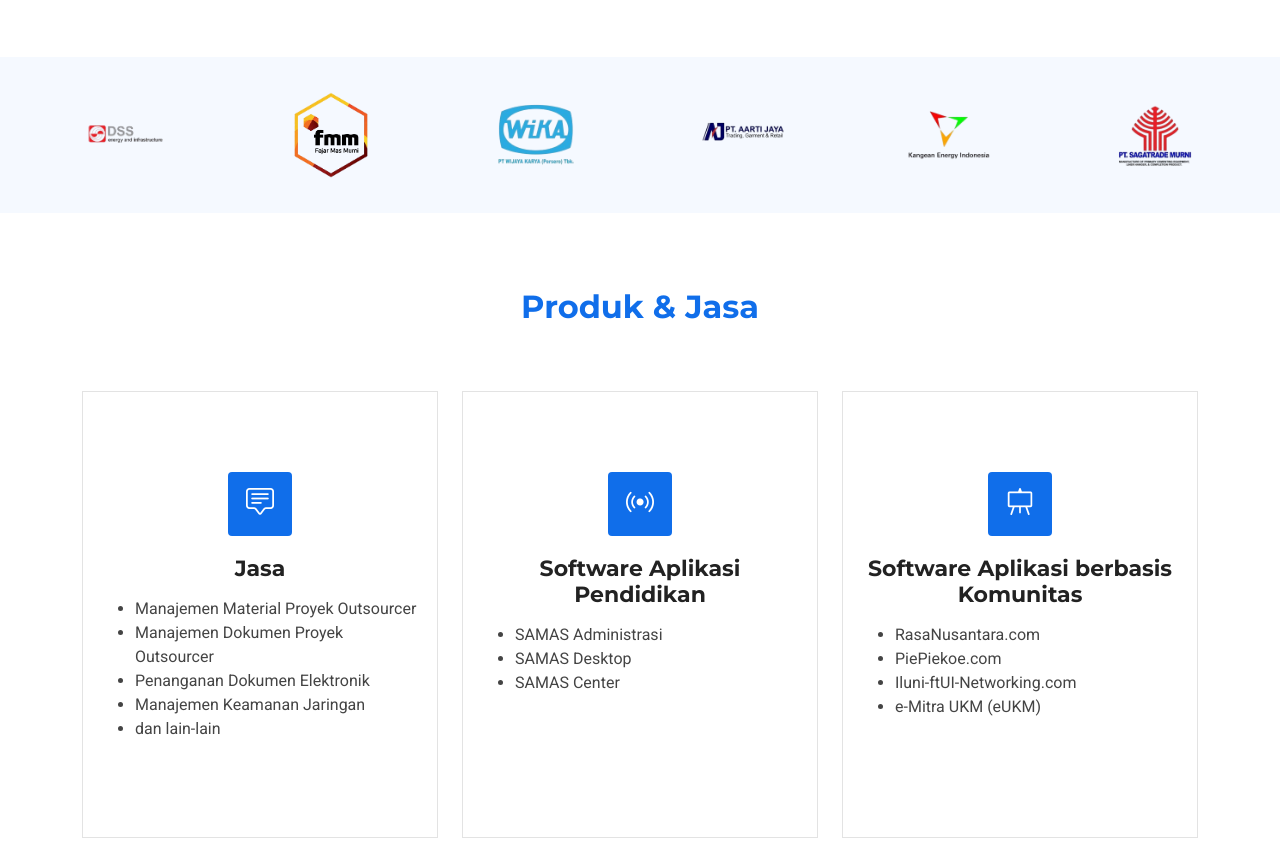
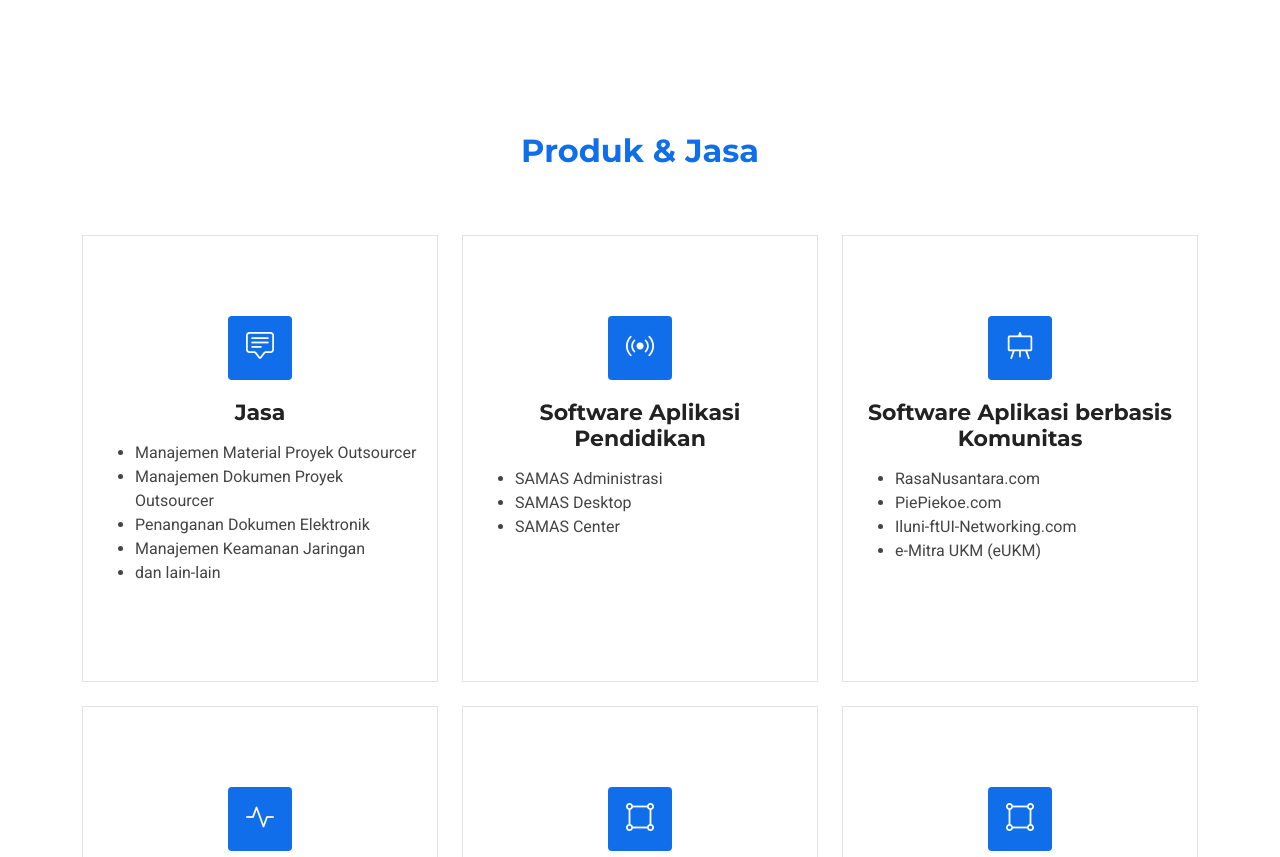
Before and after one commit to fadlyfd/cp-visi, a plain HTML site: page index.html in a window 1280 px wide. Shown: the part 2630-3487 px from the top of the page. Drawn offline with nearby package versions, Linux system fonts and the light colour scheme; animation ran at ten frames a second.

Commit message:
hide logo clients

```diff
--- a/index.html
+++ b/index.html
@@ -283,7 +283,7 @@
       <!-- /Stats Section -->
 
       <!-- Clients Section -->
-      <section id="clients" class="clients section light-background">
+      <section id="clients" class="clients section light-background" style="display: none">
         <div class="container">
           <div class="swiper init-swiper">
             <script type="application/json" class="swiper-config">
```
